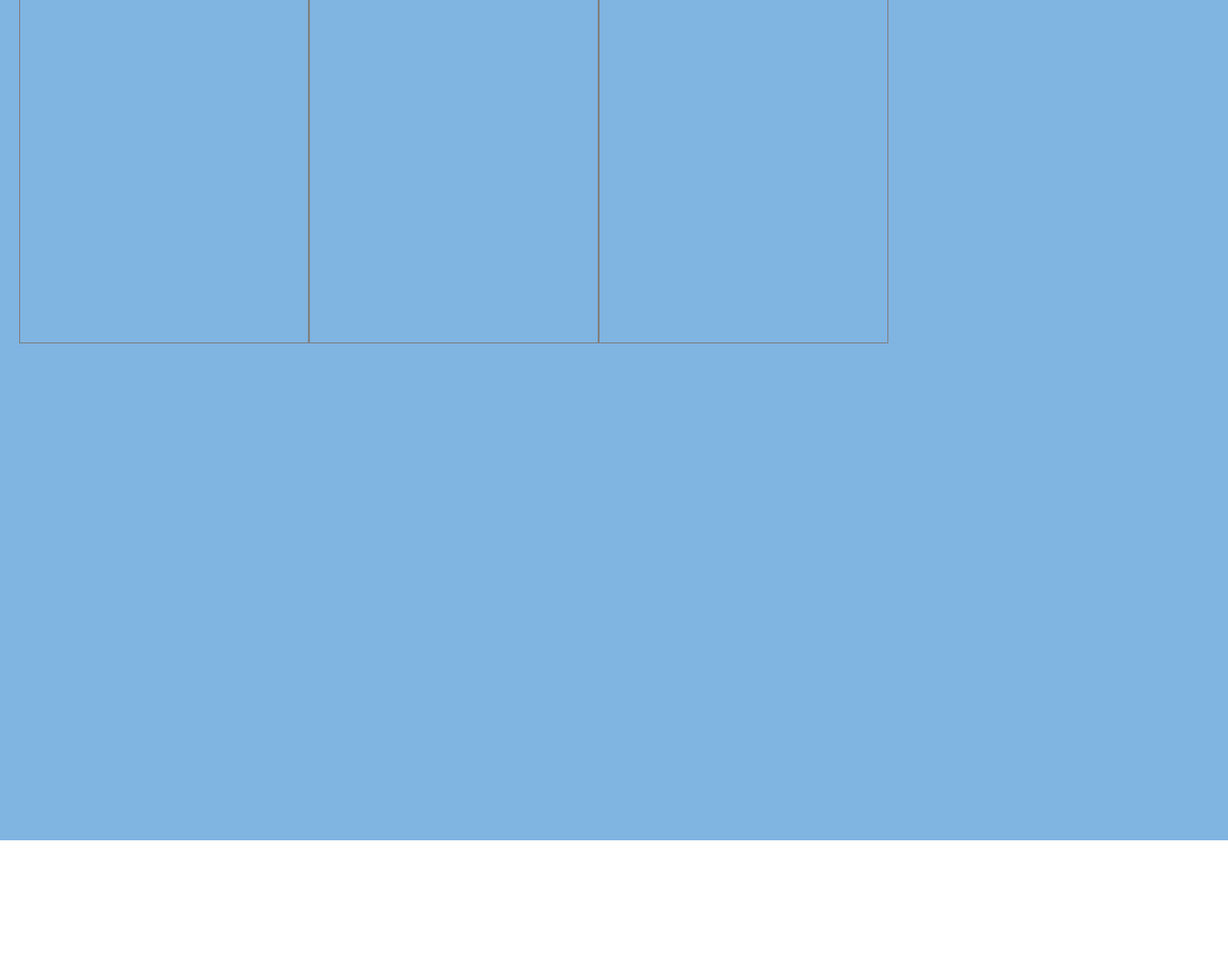
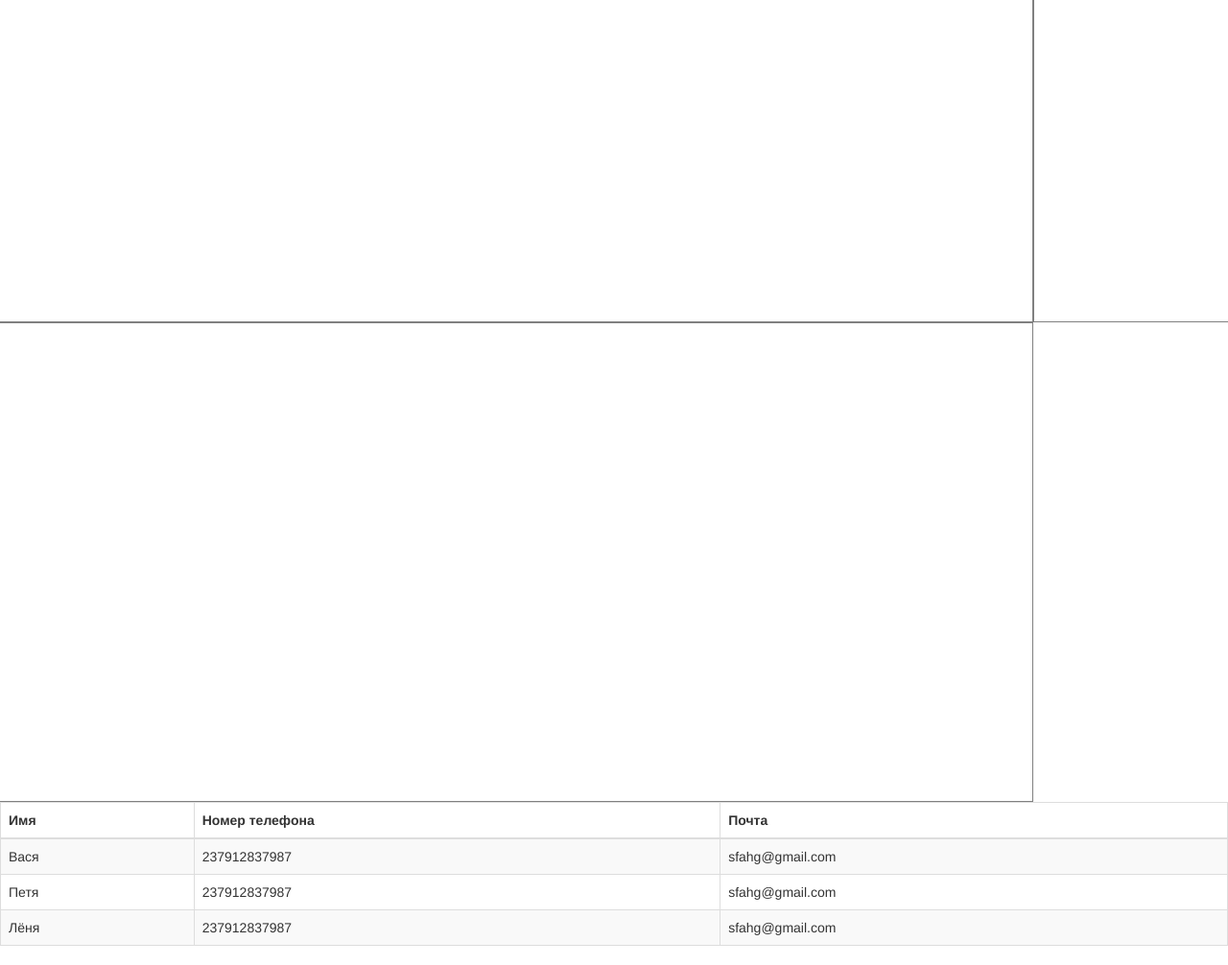
Before and after one commit to VictoriaShevchenko97/WOW_Teachers, a plain HTML site: page index.html in a window 1280 px wide. Shown: the part 364-1370 px from the top of the page at 96% size. Before the commit the page ends 1240 px from the top, so only its background shows below. Drawn offline with nearby package versions, Linux system fonts and the light colour scheme.

Commit message:
Add bootstrap. Lesson 9

```diff
--- a/index.html
+++ b/index.html
@@ -3,8 +3,20 @@
 <head>
 	<meta charset="UTF-8">
 	<title>МОЙ САЙТ</title>
+
+	<!-- Latest compiled and minified CSS -->
+	<link rel="stylesheet" href="https://maxcdn.bootstrapcdn.com/bootstrap/3.3.7/css/bootstrap.min.css" integrity="sha384-BVYiiSIFeK1dGmJRAkycuHAHRg32OmUcww7on3RYdg4Va+PmSTsz/K68vbdEjh4u" crossorigin="anonymous">
+
+	<!-- Optional theme -->
+	<link rel="stylesheet" href="https://maxcdn.bootstrapcdn.com/bootstrap/3.3.7/css/bootstrap-theme.min.css" integrity="sha384-rHyoN1iRsVXV4nD0JutlnGaslCJuC7uwjduW9SVrLvRYooPp2bWYgmgJQIXwl/Sp" crossorigin="anonymous">
+
+	<!-- Latest compiled and minified JavaScript -->
+	<script src="https://maxcdn.bootstrapcdn.com/bootstrap/3.3.7/js/bootstrap.min.js" integrity="sha384-Tc5IQib027qvyjSMfHjOMaLkfuWVxZxUPnCJA7l2mCWNIpG9mGCD8wGNIcPD7Txa" crossorigin="anonymous"></script>
+
 	<link rel="stylesheet"
 	href="css/index.css">
+
+
 </head>
 <body>
 	<header>
@@ -15,7 +27,7 @@
 		<div class="menu">
 			<nav>
 				<ul>
-					<a href="#id">
+					<a href="#">
 						<li>ГЛАВНАЯ</li>
 					</a>
 					<a href="#">
@@ -29,8 +41,9 @@
 		</div>
 	</header>
 
-	<section class='content'>
-		<article>
+	<section class=''>
+		<div class="row">
+			<article class='col-md-4 col-sm-6 col-lg-10'>
 			<div class='img_article'>
 				<img src="img/logo.png"
 				alt="НОВОСТЬ">
@@ -40,21 +53,51 @@
 				f;sdkhklhlkkjgjhklh
 			</div>
 			<div>
-				Дата
+				<button class="btn btn-warning" style='background-color: red'>Подробнее...</button> Дата
 			</div>
+
 		</article>
 
-		<article>
+		<article class='col-md-4 col-sm-6 col-lg-2'>
 			<div></div>
 			<div></div>
 			<div></div>
 		</article>
 
-		<article>
+		<article class='col-md-4 col-sm-6 col-lg-10'>
 			<div></div>
 			<div></div>
 			<div></div>
 		</article>
+
+		</div>
+
+		<table class="table table-hover table-bordered table-striped">
+			<thead>
+				<tr>
+					<th>Имя</th>
+					<th>Номер телефона</th>
+					<th>Почта</th>
+				</tr>
+			</thead>
+			<tbody>
+				<tr>
+					<td>Вася</td>
+					<td>237912837987</td>
+					<td>sfahg@gmail.com</td>
+				</tr>
+				<tr>
+					<td>Петя</td>
+					<td>237912837987</td>
+					<td>sfahg@gmail.com</td>
+				</tr>
+				<tr>
+					<td>Лёня</td>
+					<td>237912837987</td>
+					<td>sfahg@gmail.com</td>
+				</tr>
+			</tbody>
+		</table>
 
 	</section>
 
```
